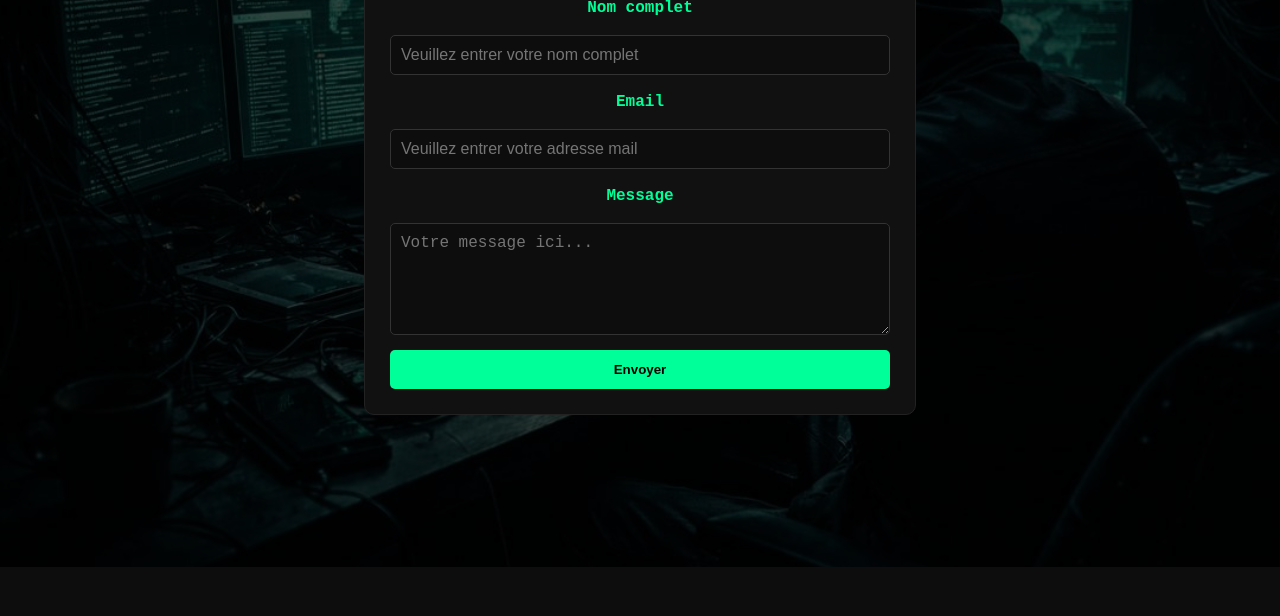
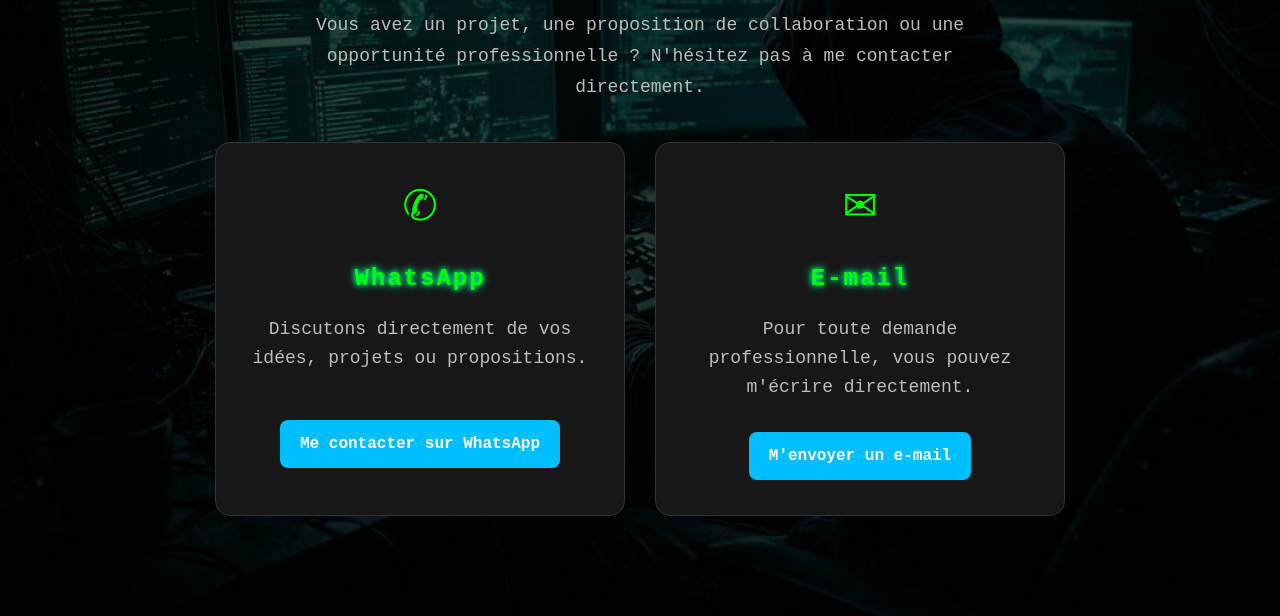
Before and after one commit to JuniorKambala/portfolio, a plain HTML site: page contact.html in a window 1280 px wide. Shown: the part 233-849 px from the top of the page. Before the commit the page ends 800 px from the top, so only its background shows below. Drawn offline with Linux system fonts and the light colour scheme.

Commit message:
Modernisation de la section Contact avec WhatsApp et E-mail

```diff
--- a/contact.html
+++ b/contact.html
@@ -1,9 +1,9 @@
+
 <!DOCTYPE html>
 <html lang="fr">
 <head>
-<!-- Pour que le site s’adapte à la largeur de l’écran -->
-<meta name="viewport" content="width=device-width, initial-scale=1.0">
     <meta charset="UTF-8">
+    <meta name="viewport" content="width=device-width, initial-scale=1.0">
     <title>Contact | Kambala Mpoyi Junior</title>
     <link rel="stylesheet" href="css/style.css">
 </head>
@@ -18,30 +18,63 @@
         <a href="projets.html">PROJETS</a>
         <a href="contact.html" class="active">CONTACT</a>
     </nav>
+
     <!-- Section contact -->
-    <main>
-        <h1>Me contacter</h1>
+    <main class="contact-main">
 
-        <!-- Formulaire de contact -->
+        <h1>Entrons en contact</h1>
 
+        <p class="contact-intro">
+            Vous avez un projet, une proposition de collaboration
+            ou une opportunité professionnelle ?
+            N'hésitez pas à me contacter directement.
+        </p>
 
-        <form action="https://formspree.io/f/xwvavwvl" method="POST" id="contact-form" class="contact-form">
-            <input type="hidden" name="form-name" value="contact">
+        <div class="contact-container">
 
-            <label for="name">Nom complet</label>
-            <input type="text" id="name" name="name" placeholder="Veuillez entrer votre nom complet" required>
+            <!-- Contact WhatsApp -->
+            <div class="contact-card whatsapp-card">
 
-            <label for="email">Email</label>
-            <input type="email" id="email" name="email" placeholder="Veuillez entrer votre adresse mail" required>
+                <div class="contact-icon">✆</div>
 
-            <label for="message">Message</label>
-            <textarea id="message" name="message" rows="5" placeholder="Votre message ici..." required></textarea>
+                <h2>WhatsApp</h2>
 
-            <button type="submit">Envoyer</button>
-        </form>
+                <p>
+                    Discutons directement de vos idées,
+                    projets ou propositions.
+                </p>
+
+                <a href="https://wa.me/243823275056?text=Bonjour%20Junior,%20je%20vous%20contacte%20depuis%20votre%20portfolio."
+                   target="_blank"
+                   rel="noopener noreferrer"
+                   class="contact-button">
+                    Me contacter sur WhatsApp
+                </a>
+
+            </div>
+
+            <!-- Contact E-mail -->
+            <div class="contact-card email-card">
+
+                <div class="contact-icon">✉</div>
+
+                <h2>E-mail</h2>
+
+                <p>
+                    Pour toute demande professionnelle,
+                    vous pouvez m'écrire directement.
+                </p>
+
+                <a href="mailto:kambalajunior4@gmail.com"
+                   class="contact-button">
+                    M'envoyer un e-mail
+                </a>
+
+            </div>
+
+        </div>
 
     </main>
 
-    <script src="js/main.js"></script>
 </body>
 </html>
--- a/css/style.css
+++ b/css/style.css
@@ -823,3 +823,89 @@ footer {
   }
 
 }*/
+
+
+
+
+
+/* ===============================
+   NOUVELLE SECTION CONTACT
+   =============================== */
+
+.contact-main {
+    padding: 60px 8%;
+    text-align: center;
+}
+
+.contact-intro {
+    max-width: 650px;
+    margin: 15px auto 40px;
+    line-height: 1.7;
+    color: #bdbdbd;
+}
+
+.contact-container {
+    display: flex;
+    justify-content: center;
+    align-items: stretch;
+    gap: 30px;
+    max-width: 850px;
+    margin: 0 auto;
+}
+
+.contact-card {
+    flex: 1;
+    padding: 35px 25px;
+    border: 1px solid #333;
+    border-radius: 15px;
+    background: #171717;
+    transition: transform 0.3s ease, border-color 0.3s ease;
+}
+
+.contact-card:hover {
+    transform: translateY(-8px);
+    border-color: #00bfff;
+}
+
+.contact-icon {
+    font-size: 42px;
+    margin-bottom: 15px;
+}
+
+.contact-card h2 {
+    margin-bottom: 12px;
+}
+
+.contact-card p {
+    color: #bdbdbd;
+    line-height: 1.6;
+    min-height: 75px;
+}
+
+.contact-button {
+    display: inline-block;
+    margin-top: 15px;
+    padding: 12px 20px;
+    border-radius: 8px;
+    background: #00bfff;
+    color: #fff;
+    text-decoration: none;
+    font-weight: bold;
+    transition: background 0.3s ease;
+}
+
+.contact-button:hover {
+    background: #008fc2;
+}
+
+/* Adaptation aux téléphones */
+@media (max-width: 650px) {
+    .contact-container {
+        flex-direction: column;
+    }
+
+    .contact-card {
+        width: 100%;
+        box-sizing: border-box;
+    }
+}
```
